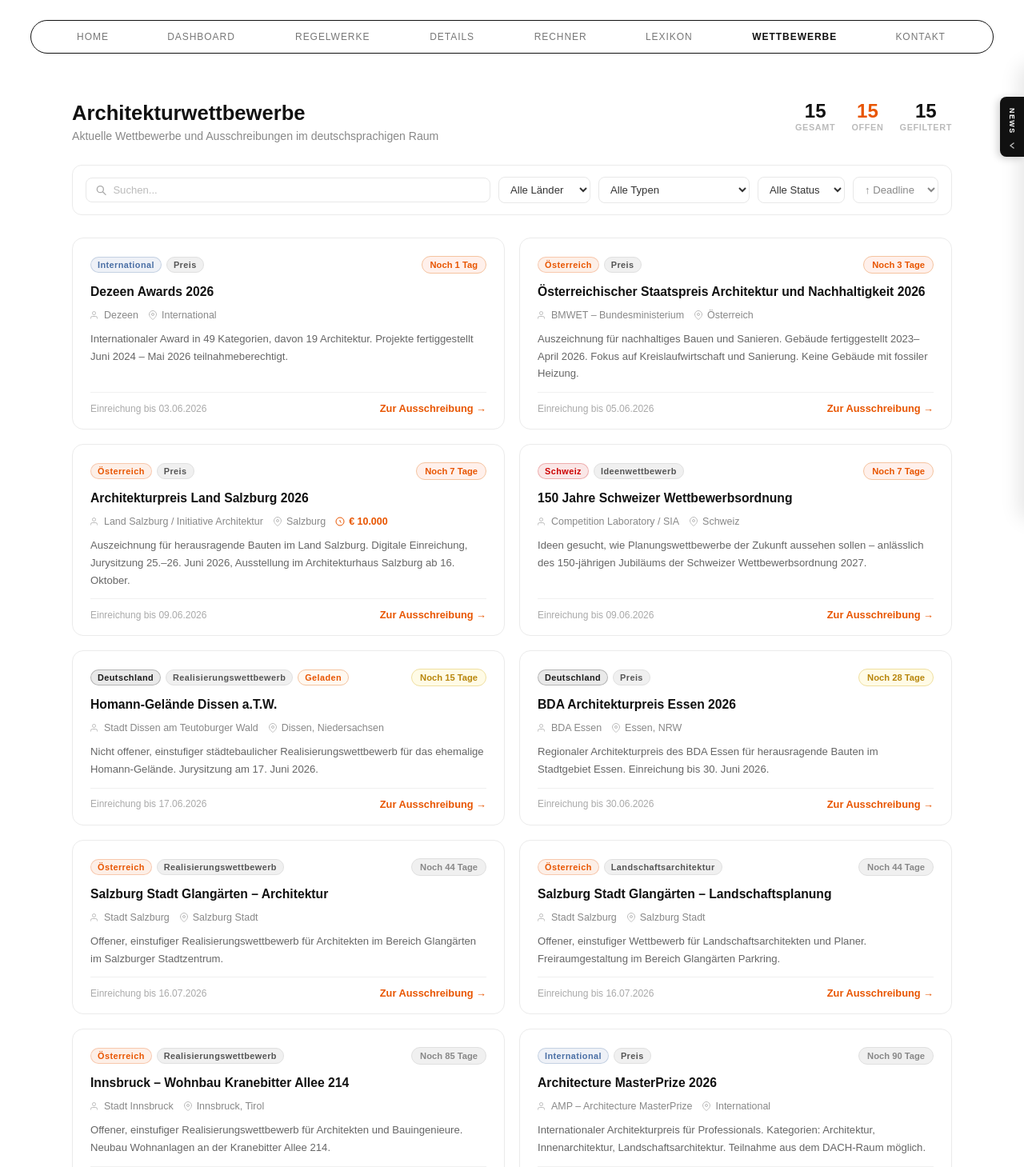
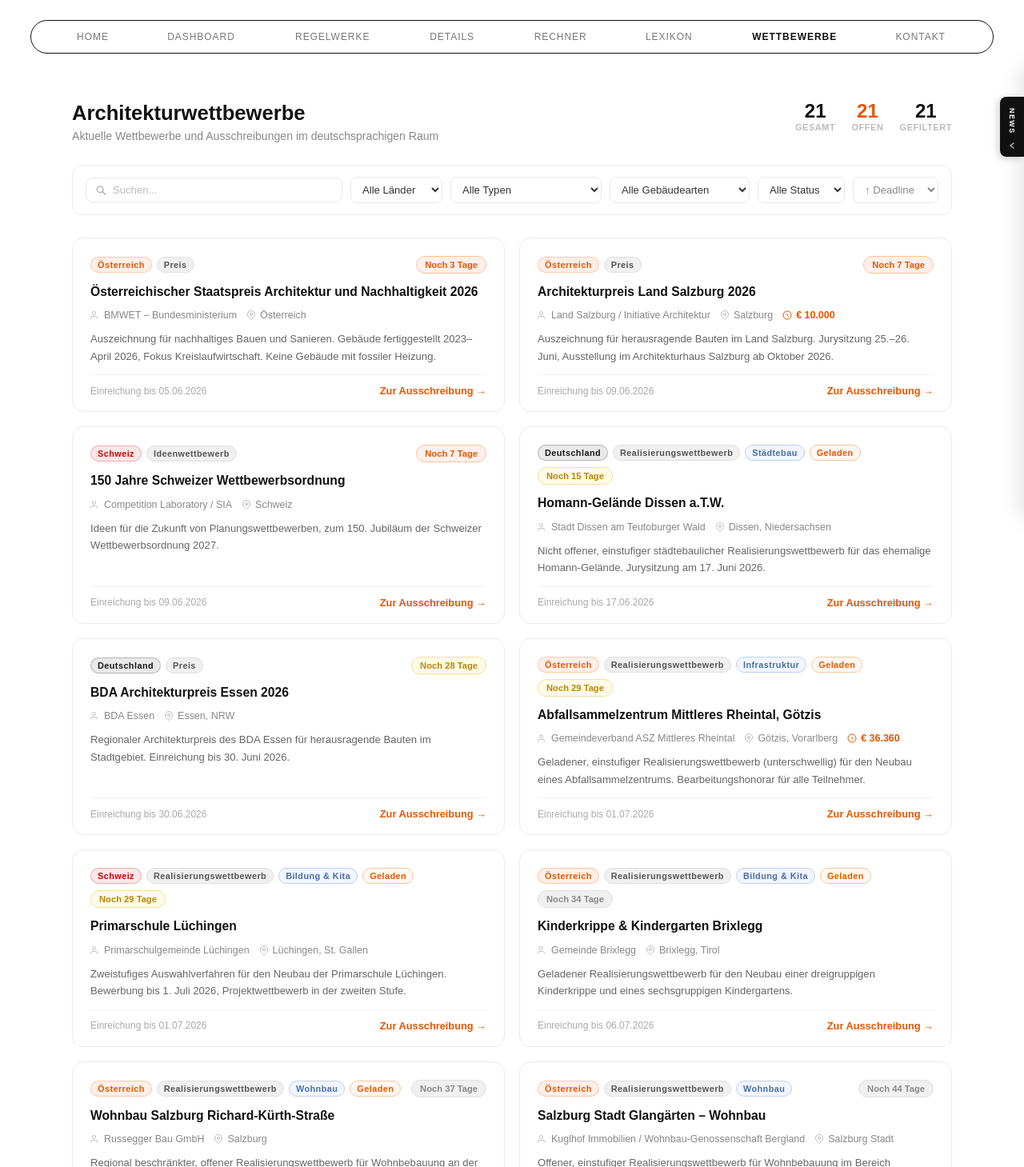
Before and after one commit to hauart91/derArchistent, a React (Create React App) app: page /wettbewerbe in a window 1280 px wide. Shown: the part 71-1530 px from the top of the page at 80% size. Built offline with nearby package versions, Linux system fonts and the light colour scheme.

Commit message:
Add 8 real building competitions, Gebäudeart filter, updated prize money
Co-Authored-By: Claude Sonnet 4.6 <noreply@anthropic.com>

```diff
--- a/src/App.css
+++ b/src/App.css
@@ -1769,6 +1769,12 @@ body {
   border-color: #f5c4a0;
 }
 
+.wettb-tag--gebaeude {
+  background: #f0f5ff;
+  color: #4a6fa5;
+  border-color: #c0d0e8;
+}
+
 /* Deadline badges */
 .wettb-badge {
   font-size: 0.7rem;
--- a/src/pages/Wettbewerbe.js
+++ b/src/pages/Wettbewerbe.js
@@ -2,52 +2,99 @@ import { useState, useMemo } from "react";
 import Layout from "../components/Layout";
 
 const COMPETITIONS = [
+  // ── Realisierungswettbewerbe ──────────────────────────
   {
     id: 1,
-    title: "Architekturpreis Land Salzburg 2026",
-    veranstalter: "Land Salzburg / Initiative Architektur",
-    deadline: "2026-06-09",
+    title: "Abfallsammelzentrum Mittleres Rheintal, Götzis",
+    veranstalter: "Gemeindeverband ASZ Mittleres Rheintal",
+    deadline: "2026-07-01",
     land: "AT",
-    typ: "Preis",
-    ort: "Salzburg",
-    preisgeld: "€ 10.000",
-    offen: true,
-    beschreibung: "Auszeichnung für herausragende Bauten im Land Salzburg. Digitale Einreichung, Jurysitzung 25.–26. Juni 2026, Ausstellung im Architekturhaus Salzburg ab 16. Oktober.",
-    url: "https://initiativearchitektur.at/architekturpreise/architekturpreis-land-salzburg-2026",
+    typ: "Realisierungswettbewerb",
+    gebaeude: "Infrastruktur",
+    ort: "Götzis, Vorarlberg",
+    preisgeld: "€ 36.360",
+    offen: false,
+    beschreibung: "Geladener, einstufiger Realisierungswettbewerb (unterschwellig) für den Neubau eines Abfallsammelzentrums. Bearbeitungshonorar für alle Teilnehmer.",
+    url: "https://www.architekturwettbewerb.at/competition/abfallsammelzentrum-mittleres-rheintal-goetzis/14042",
   },
   {
     id: 2,
-    title: "150 Jahre Schweizer Wettbewerbsordnung",
-    veranstalter: "Competition Laboratory / SIA",
-    deadline: "2026-06-09",
-    land: "CH",
-    typ: "Ideenwettbewerb",
-    ort: "Schweiz",
+    title: "Kinderkrippe & Kindergarten Brixlegg",
+    veranstalter: "Gemeinde Brixlegg",
+    deadline: "2026-07-06",
+    land: "AT",
+    typ: "Realisierungswettbewerb",
+    gebaeude: "Bildung & Kita",
+    ort: "Brixlegg, Tirol",
     preisgeld: "—",
-    offen: true,
-    beschreibung: "Ideen gesucht, wie Planungswettbewerbe der Zukunft aussehen sollen – anlässlich des 150-jährigen Jubiläums der Schweizer Wettbewerbsordnung 2027.",
-    url: "https://konkurado.ch/de",
+    offen: false,
+    beschreibung: "Geladener Realisierungswettbewerb für den Neubau einer dreigruppigen Kinderkrippe und eines sechsgruppigen Kindergartens.",
+    url: "https://www.baunetz.de/wettbewerbe/Neubau_der_dreigruppigen_Kinderkrippe_und_des_sechsgruppigen_Kindergartens_10332663.html",
   },
   {
     id: 3,
-    title: "Österreichischer Staatspreis Architektur und Nachhaltigkeit 2026",
-    veranstalter: "BMWET – Bundesministerium",
-    deadline: "2026-06-05",
+    title: "Wohnbau Salzburg Richard-Kürth-Straße",
+    veranstalter: "Russegger Bau GmbH",
+    deadline: "2026-07-09",
     land: "AT",
-    typ: "Preis",
-    ort: "Österreich",
+    typ: "Realisierungswettbewerb",
+    gebaeude: "Wohnbau",
+    ort: "Salzburg",
     preisgeld: "—",
-    offen: true,
-    beschreibung: "Auszeichnung für nachhaltiges Bauen und Sanieren. Gebäude fertiggestellt 2023–April 2026. Fokus auf Kreislaufwirtschaft und Sanierung. Keine Gebäude mit fossiler Heizung.",
-    url: "https://www.klimaaktiv.at/staatspreis-2026",
+    offen: false,
+    beschreibung: "Regional beschränkter, offener Realisierungswettbewerb für Wohnbebauung an der Richard-Kürth-Straße in Salzburg.",
+    url: "https://www.architekturwettbewerb.at/competition/wohnbau-salzburg-richard-kuerth-strasse/14037",
   },
   {
     id: 4,
+    title: "Salzburg Stadt Glangärten – Wohnbau",
+    veranstalter: "Kuglhof Immobilien / Wohnbau-Genossenschaft Bergland",
+    deadline: "2026-07-16",
+    land: "AT",
+    typ: "Realisierungswettbewerb",
+    gebaeude: "Wohnbau",
+    ort: "Salzburg Stadt",
+    preisgeld: "—",
+    offen: true,
+    beschreibung: "Offener, einstufiger Realisierungswettbewerb für Wohnbebauung im Bereich Glangärten im Salzburger Stadtzentrum.",
+    url: "https://www.architekturwettbewerb.at/competition/salzburg-stadt-glangaerten-architektur/13837",
+  },
+  {
+    id: 5,
+    title: "Salzburg Stadt Glangärten – Freiraum & Landschaft",
+    veranstalter: "Kuglhof Immobilien / Wohnbau-Genossenschaft Bergland",
+    deadline: "2026-07-16",
+    land: "AT",
+    typ: "Realisierungswettbewerb",
+    gebaeude: "Freiraum & Landschaft",
+    ort: "Salzburg Stadt",
+    preisgeld: "—",
+    offen: true,
+    beschreibung: "Offener, einstufiger Realisierungswettbewerb Freiraumplanung/Landschaftsarchitektur, Glangärten Parkring.",
+    url: "https://www.architekturwettbewerb.at/competition/salzburg-stadt-glangaerten-parkring-freiraumplanung-landschaftsarchitektur/13839",
+  },
+  {
+    id: 6,
+    title: "Primarschule Lüchingen",
+    veranstalter: "Primarschulgemeinde Lüchingen",
+    deadline: "2026-07-01",
+    land: "CH",
+    typ: "Realisierungswettbewerb",
+    gebaeude: "Bildung & Kita",
+    ort: "Lüchingen, St. Gallen",
+    preisgeld: "—",
+    offen: false,
+    beschreibung: "Zweistufiges Auswahlverfahren für den Neubau der Primarschule Lüchingen. Bewerbung bis 1. Juli 2026, Projektwettbewerb in der zweiten Stufe.",
+    url: "https://konkurado.ch/de/wettbewerbe",
+  },
+  {
+    id: 7,
     title: "Homann-Gelände Dissen a.T.W.",
     veranstalter: "Stadt Dissen am Teutoburger Wald",
     deadline: "2026-06-17",
     land: "DE",
     typ: "Realisierungswettbewerb",
+    gebaeude: "Städtebau",
     ort: "Dissen, Niedersachsen",
     preisgeld: "—",
     offen: false,
@@ -55,154 +102,210 @@ const COMPETITIONS = [
     url: "https://www.wettbewerbe-aktuell.de/ausschreibung/homann-gelaende-dissen-atw-399734",
   },
   {
-    id: 5,
+    id: 8,
+    title: "Wohnbau Innsbruck – Kranebitter Allee 214",
+    veranstalter: "Innsbrucker Immobilien GmbH / Pichler Immobilien GmbH",
+    deadline: "2026-08-26",
+    land: "AT",
+    typ: "Realisierungswettbewerb",
+    gebaeude: "Wohnbau",
+    ort: "Innsbruck, Tirol",
+    preisgeld: "€ 147.500",
+    offen: true,
+    beschreibung: "Offener, einstufiger Realisierungswettbewerb (oberschwellig) für den Neubau zweier Wohnanlagen. Hohes Bearbeitungshonorar für alle Teilnehmer.",
+    url: "https://www.architekturwettbewerb.at/competition/neubau-wohnanlagen-kranebitter-allee-214-innsbruck/14220",
+  },
+  {
+    id: 9,
+    title: "Saalsporthalle Zürich (Renovation & Erweiterung)",
+    veranstalter: "Stadt Zürich, Amt für Hochbauten",
+    deadline: "2026-10-08",
+    land: "CH",
+    typ: "Realisierungswettbewerb",
+    gebaeude: "Sport & Freizeit",
+    ort: "Zürich",
+    preisgeld: "—",
+    offen: true,
+    beschreibung: "Offenes, einstufiges Projektwettbewerb SIA 142 für die Renovation und Erweiterung der Saalsporthalle Zürich. Anonymes Verfahren.",
+    url: "https://konkurado.ch/de/wettbewerbe",
+  },
+  {
+    id: 10,
+    title: "Wohnbau Innsbruck – Philippine-Welser-Straße, Amras",
+    veranstalter: "Neue Heimat Tirol",
+    deadline: "2026-09-03",
+    land: "AT",
+    typ: "Realisierungswettbewerb",
+    gebaeude: "Wohnbau",
+    ort: "Innsbruck, Tirol",
+    preisgeld: "€ 89.000",
+    offen: false,
+    beschreibung: "Geladener, einstufiger Realisierungswettbewerb für ausgewählte Büros. Neubau Wohnanlage Philippine-Welser-Straße in Amras.",
+    url: "https://www.architekturwettbewerb.at/competition/neubau-der-wohnbebauung-philippine-welser-strasse-in-amras-innsbruck/14235",
+  },
+  {
+    id: 11,
+    title: "Volksschule & Mittelschule Höchst, Vorarlberg",
+    veranstalter: "Gemeinde Höchst",
+    deadline: "2026-09-04",
+    land: "AT",
+    typ: "Realisierungswettbewerb",
+    gebaeude: "Bildung & Kita",
+    ort: "Höchst, Vorarlberg",
+    preisgeld: "€ 70.375",
+    offen: true,
+    beschreibung: "Offener, einstufiger Realisierungswettbewerb (oberschwellig). Neubau Ganztages-Volksschule und Mittelschule inkl. Turnsaal in Kirchdorf/Höchst.",
+    url: "https://www.architekturwettbewerb.at/competition/ganztagsbetreuung-mittelschule-volksschule-kirchdorf-hoechst/14191",
+  },
+  {
+    id: 12,
+    title: "Studentisches Wohnen Biel",
+    veranstalter: "Privater Bauträger (Daniele de Falcis)",
+    deadline: "2026-09-18",
+    land: "CH",
+    typ: "Realisierungswettbewerb",
+    gebaeude: "Wohnbau",
+    ort: "Biel, Bern",
+    preisgeld: "—",
+    offen: true,
+    beschreibung: "Offener, einstufiger Projektwettbewerb SIA 142 für studentisches Wohnen in Biel. Anonymes Verfahren.",
+    url: "https://konkurado.ch/de/wettbewerbe",
+  },
+  {
+    id: 13,
+    title: "Gesundheitszentrum für das Alter Oberstrass, Zürich",
+    veranstalter: "Stadt Zürich, Gesundheits- und Umweltdepartement",
+    deadline: "2026-11-13",
+    land: "CH",
+    typ: "Realisierungswettbewerb",
+    gebaeude: "Gesundheit & Soziales",
+    ort: "Zürich",
+    preisgeld: "—",
+    offen: true,
+    beschreibung: "Offener, einstufiger anonymer Projektwettbewerb SIA 142. Neubau eines Gesundheitszentrums für das Alter im Quartier Oberstrass. Anmeldung bis 5. Juni 2026.",
+    url: "https://konkurado.ch/de/gfa-oberstrass",
+  },
+  // ── Preise & Awards ──────────────────────────────────
+  {
+    id: 14,
+    title: "Architekturpreis Land Salzburg 2026",
+    veranstalter: "Land Salzburg / Initiative Architektur",
+    deadline: "2026-06-09",
+    land: "AT",
+    typ: "Preis",
+    gebaeude: "—",
+    ort: "Salzburg",
+    preisgeld: "€ 10.000",
+    offen: true,
+    beschreibung: "Auszeichnung für herausragende Bauten im Land Salzburg. Jurysitzung 25.–26. Juni, Ausstellung im Architekturhaus Salzburg ab Oktober 2026.",
+    url: "https://initiativearchitektur.at/architekturpreise/architekturpreis-land-salzburg-2026",
+  },
+  {
+    id: 15,
+    title: "Österreichischer Staatspreis Architektur und Nachhaltigkeit 2026",
+    veranstalter: "BMWET – Bundesministerium",
+    deadline: "2026-06-05",
+    land: "AT",
+    typ: "Preis",
+    gebaeude: "—",
+    ort: "Österreich",
+    preisgeld: "—",
+    offen: true,
+    beschreibung: "Auszeichnung für nachhaltiges Bauen und Sanieren. Gebäude fertiggestellt 2023–April 2026, Fokus Kreislaufwirtschaft. Keine Gebäude mit fossiler Heizung.",
+    url: "https://www.klimaaktiv.at/staatspreis-2026",
+  },
+  {
+    id: 16,
     title: "BDA Architekturpreis Essen 2026",
     veranstalter: "BDA Essen",
     deadline: "2026-06-30",
     land: "DE",
     typ: "Preis",
+    gebaeude: "—",
     ort: "Essen, NRW",
     preisgeld: "—",
     offen: true,
-    beschreibung: "Regionaler Architekturpreis des BDA Essen für herausragende Bauten im Stadtgebiet Essen. Einreichung bis 30. Juni 2026.",
+    beschreibung: "Regionaler Architekturpreis des BDA Essen für herausragende Bauten im Stadtgebiet. Einreichung bis 30. Juni 2026.",
     url: "https://www.baunetz.de/wettbewerbe/",
   },
   {
-    id: 6,
-    title: "Salzburg Stadt Glangärten – Architektur",
-    veranstalter: "Stadt Salzburg",
-    deadline: "2026-07-16",
-    land: "AT",
-    typ: "Realisierungswettbewerb",
-    ort: "Salzburg Stadt",
-    preisgeld: "—",
-    offen: true,
-    beschreibung: "Offener, einstufiger Realisierungswettbewerb für Architekten im Bereich Glangärten im Salzburger Stadtzentrum.",
-    url: "https://www.architekturwettbewerb.at/",
+    id: 17,
+    title: "Großer BDA-Preis 2026",
+    veranstalter: "Bund Deutscher Architektinnen und Architekten (BDA)",
+    deadline: "2026-09-24",
+    land: "DE",
+    typ: "Preis",
+    gebaeude: "—",
+    ort: "Hannover",
+    preisgeld: "€ 5.000",
+    offen: false,
+    beschreibung: "Höchste Auszeichnung des BDA, alle drei Jahre vergeben. Goldmedaille + Dotierung. Verleihung am 24. September in Hannover.",
+    url: "https://www.bda-bund.de/",
   },
   {
-    id: 7,
-    title: "Salzburg Stadt Glangärten – Landschaftsplanung",
-    veranstalter: "Stadt Salzburg",
-    deadline: "2026-07-16",
-    land: "AT",
-    typ: "Landschaftsarchitektur",
-    ort: "Salzburg Stadt",
-    preisgeld: "—",
-    offen: true,
-    beschreibung: "Offener, einstufiger Wettbewerb für Landschaftsarchitekten und Planer. Freiraumgestaltung im Bereich Glangärten Parkring.",
-    url: "https://www.architekturwettbewerb.at/",
-  },
-  {
-    id: 8,
-    title: "Innsbruck – Wohnbau Kranebitter Allee 214",
-    veranstalter: "Stadt Innsbruck",
-    deadline: "2026-08-26",
-    land: "AT",
-    typ: "Realisierungswettbewerb",
-    ort: "Innsbruck, Tirol",
-    preisgeld: "—",
-    offen: true,
-    beschreibung: "Offener, einstufiger Realisierungswettbewerb für Architekten und Bauingenieure. Neubau Wohnanlagen an der Kranebitter Allee 214.",
-    url: "https://www.architekturwettbewerb.at/",
-  },
-  {
-    id: 9,
+    id: 18,
     title: "Architecture MasterPrize 2026",
     veranstalter: "AMP – Architecture MasterPrize",
     deadline: "2026-08-31",
     land: "INT",
     typ: "Preis",
+    gebaeude: "—",
     ort: "International",
     preisgeld: "—",
     offen: true,
-    beschreibung: "Internationaler Architekturpreis für Professionals. Kategorien: Architektur, Innenarchitektur, Landschaftsarchitektur. Teilnahme aus dem DACH-Raum möglich.",
+    beschreibung: "Internationaler Architekturpreis. Kategorien: Architektur, Innenarchitektur, Landschaftsarchitektur. Teilnahme aus dem DACH-Raum möglich.",
     url: "https://www.baunetz.de/wettbewerbe/Architecture_MasterPrize_2026_10281393.html",
   },
+  // ── Ideenwettbewerbe & Student ────────────────────────
   {
-    id: 10,
-    title: "Innsbruck – Wohnbau Philippine-Welser-Straße",
-    veranstalter: "Stadt Innsbruck",
-    deadline: "2026-09-03",
-    land: "AT",
-    typ: "Realisierungswettbewerb",
-    ort: "Innsbruck, Tirol",
+    id: 19,
+    title: "150 Jahre Schweizer Wettbewerbsordnung",
+    veranstalter: "Competition Laboratory / SIA",
+    deadline: "2026-06-09",
+    land: "CH",
+    typ: "Ideenwettbewerb",
+    gebaeude: "—",
+    ort: "Schweiz",
     preisgeld: "—",
-    offen: false,
-    beschreibung: "Geladener, einstufiger Realisierungswettbewerb für ausgewählte Architekturbüros. Neubau Wohnanlage Philippine-Welser-Straße.",
-    url: "https://www.architekturwettbewerb.at/",
+    offen: true,
+    beschreibung: "Ideen für die Zukunft von Planungswettbewerben, zum 150. Jubiläum der Schweizer Wettbewerbsordnung 2027.",
+    url: "https://konkurado.ch/de",
   },
   {
-    id: 11,
-    title: "Volksschule & Mittelschule Höchst (Vorarlberg)",
-    veranstalter: "Gemeinde Höchst",
-    deadline: "2026-09-04",
-    land: "AT",
-    typ: "Realisierungswettbewerb",
-    ort: "Höchst, Vorarlberg",
-    preisgeld: "—",
-    offen: true,
-    beschreibung: "Offener, einstufiger Realisierungswettbewerb für Architekten. Neubau Ganztages-Volksschule und Mittelschule in Kirchdorf/Höchst.",
-    url: "https://www.architekturwettbewerb.at/",
-  },
-  {
-    id: 12,
+    id: 20,
     title: "Pavilion Atlas 2026",
     veranstalter: "Architecture Competitions / Buildner",
     deadline: "2026-09-16",
     land: "INT",
     typ: "Ideenwettbewerb",
+    gebaeude: "Pavillon",
     ort: "International",
     preisgeld: "€ 20.000",
     offen: true,
-    beschreibung: "Internationaler Architekturwettbewerb für einen Pavillon. Offene Ausschreibung für Architekten, Studierende und Interessierte weltweit.",
+    beschreibung: "Internationaler offener Wettbewerb für einen Pavillon. Offen für Architekten, Studierende und Interessierte weltweit.",
     url: "https://architecturecompetitions.com/pavilionatlas/",
   },
   {
-    id: 13,
+    id: 21,
     title: "wa award 2026 – Konstruktive Räume",
     veranstalter: "wettbewerbe aktuell",
     deadline: "2026-10-31",
     land: "DE",
     typ: "Studentenwettbewerb",
+    gebaeude: "—",
     ort: "DACH",
     preisgeld: "€ 9.000",
     offen: true,
-    beschreibung: "Studentenwettbewerb für Architektur- und Ingenieurstudierende im deutschsprachigen Raum. Thema: neue Ansätze in Material- und Fügungsgestaltung.",
+    beschreibung: "Studentenwettbewerb für Architektur- und Ingenieurstudierende im deutschsprachigen Raum. Neue Ansätze in Material- und Fügungsgestaltung.",
     url: "https://www.wettbewerbe-aktuell.de/wa-award",
-  },
-  {
-    id: 14,
-    title: "Dezeen Awards 2026",
-    veranstalter: "Dezeen",
-    deadline: "2026-06-03",
-    land: "INT",
-    typ: "Preis",
-    ort: "International",
-    preisgeld: "—",
-    offen: true,
-    beschreibung: "Internationaler Award in 49 Kategorien, davon 19 Architektur. Projekte fertiggestellt Juni 2024 – Mai 2026 teilnahmeberechtigt.",
-    url: "https://www.dezeen.com/awards/",
-  },
-  {
-    id: 15,
-    title: "Großer BDA-Preis 2026",
-    veranstalter: "Bund Deutscher Architektinnen und Architekten (BDA)",
-    deadline: "2026-09-24",
-    land: "DE",
-    typ: "Preis",
-    ort: "Hannover",
-    preisgeld: "€ 5.000",
-    offen: false,
-    beschreibung: "Höchste Auszeichnung des BDA, alle drei Jahre vergeben. Goldmedaille + Dotierung für bedeutende Lebensleistungen in der Architektur. Verleihung am 24. September in Hannover.",
-    url: "https://www.bda-bund.de/",
   },
 ];
 
 const LAND_LABELS = { AT: "Österreich", DE: "Deutschland", CH: "Schweiz", INT: "International" };
 const LAND_COLORS = { AT: "#e85500", DE: "#1a1a1a", CH: "#cc0000", INT: "#4a6fa5" };
 
-const TYPEN = ["Alle", "Realisierungswettbewerb", "Ideenwettbewerb", "Preis", "Studentenwettbewerb", "Landschaftsarchitektur"];
+const TYPEN = ["Alle", "Realisierungswettbewerb", "Ideenwettbewerb", "Preis", "Studentenwettbewerb"];
+const GEBAEUDEARTEN = ["Alle", "Wohnbau", "Bildung & Kita", "Gesundheit & Soziales", "Sport & Freizeit", "Freiraum & Landschaft", "Städtebau", "Infrastruktur", "Pavillon"];
 const LAENDER = ["Alle", "DE", "AT", "CH", "INT"];
 
 function daysLeft(deadline) {
@@ -225,19 +328,21 @@ function formatDate(iso) {
 }
 
 function Wettbewerbe() {
-  const [search, setSearch]         = useState("");
-  const [filterLand, setFilterLand] = useState("Alle");
-  const [filterTyp, setFilterTyp]   = useState("Alle");
-  const [filterStatus, setFilterStatus] = useState("Alle");
-  const [sortBy, setSortBy]         = useState("deadline");
+  const [search, setSearch]               = useState("");
+  const [filterLand, setFilterLand]       = useState("Alle");
+  const [filterTyp, setFilterTyp]         = useState("Alle");
+  const [filterGebaeude, setFilterGebaeude] = useState("Alle");
+  const [filterStatus, setFilterStatus]   = useState("Alle");
+  const [sortBy, setSortBy]               = useState("deadline");
 
   const filtered = useMemo(() => {
     let list = COMPETITIONS.filter(c => {
       const q = search.toLowerCase();
       if (q && ![c.title, c.veranstalter, c.ort, c.beschreibung].some(s => s.toLowerCase().includes(q))) return false;
-      if (filterLand !== "Alle" && c.land !== filterLand) return false;
-      if (filterTyp  !== "Alle" && c.typ  !== filterTyp)  return false;
-      if (filterStatus === "Offen"      && daysLeft(c.deadline) < 0) return false;
+      if (filterLand     !== "Alle" && c.land     !== filterLand)     return false;
+      if (filterTyp      !== "Alle" && c.typ      !== filterTyp)      return false;
+      if (filterGebaeude !== "Alle" && c.gebaeude !== filterGebaeude) return false;
+      if (filterStatus === "Offen"      && daysLeft(c.deadline) < 0)  return false;
       if (filterStatus === "Abgelaufen" && daysLeft(c.deadline) >= 0) return false;
       return true;
     });
@@ -302,6 +407,9 @@ function Wettbewerbe() {
           <select value={filterTyp} onChange={e => setFilterTyp(e.target.value)} className="wettb-select">
             {TYPEN.map(t => <option key={t} value={t}>{t === "Alle" ? "Alle Typen" : t}</option>)}
           </select>
+          <select value={filterGebaeude} onChange={e => setFilterGebaeude(e.target.value)} className="wettb-select">
+            {GEBAEUDEARTEN.map(g => <option key={g} value={g}>{g === "Alle" ? "Alle Gebäudearten" : g}</option>)}
+          </select>
           <select value={filterStatus} onChange={e => setFilterStatus(e.target.value)} className="wettb-select">
             <option value="Alle">Alle Status</option>
             <option value="Offen">Nur offene</option>
@@ -327,6 +435,7 @@ function Wettbewerbe() {
                       {LAND_LABELS[c.land]}
                     </span>
                     <span className="wettb-tag wettb-tag--typ">{c.typ}</span>
+                    {c.gebaeude !== "—" && <span className="wettb-tag wettb-tag--gebaeude">{c.gebaeude}</span>}
                     {!c.offen && <span className="wettb-tag wettb-tag--geladen">Geladen</span>}
                   </div>
                   <DeadlineBadge deadline={c.deadline} />
```
